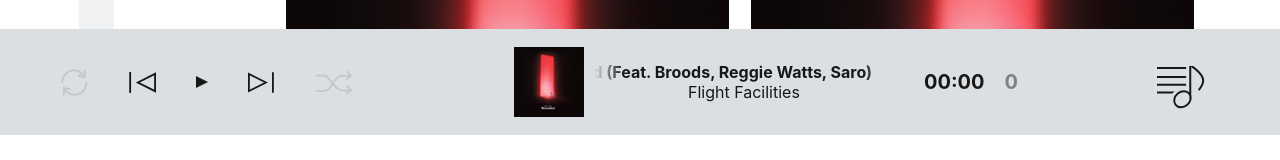
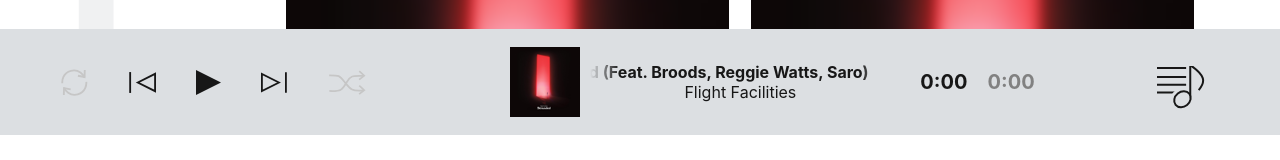
Before and after one commit to AmathonASP/asp-player, a React (Create React App) app: page / in a window 1280 px wide. Shown: the part 665-825 px from the top of the page. Built offline with nearby package versions, Linux system fonts and the light colour scheme; no server answers.

Commit message:
Added Simple Player

```diff
--- a/package.json
+++ b/package.json
@@ -4,6 +4,7 @@
   "private": true,
   "dependencies": {
     "hls.js": "^0.10.1",
+    "immutability-helper": "^2.7.1",
     "node-sass-chokidar": "^1.3.3",
     "npm-run-all": "^4.1.3",
     "react": "^16.4.1",
--- a/src/components/PlayStatusBar.jsx
+++ b/src/components/PlayStatusBar.jsx
@@ -22,6 +22,16 @@ class PlayStatusBar extends Component {
   handleTogglePlay = () => {
     this.props.onTogglePlay();
   }
+
+
+  convertTime = (timestamp) => {
+    let minutes = Math.floor(timestamp / 60);
+    let seconds = timestamp - (minutes * 60);
+    if (seconds < 10) { seconds = '0' + seconds; }
+    timestamp = minutes + ':' + seconds;
+    return timestamp;
+  }
+
 
   render() {
     const { now } = this.props;
@@ -52,8 +62,8 @@ class PlayStatusBar extends Component {
             <div className="gradient" />
           </div>
           <div className="time">
-            <div className="now">{now.convertedTime}</div>
-            <div className="total">{now.totalTime}</div>
+            <div className="now">{this.convertTime(now.currentTime)}</div>
+            <div className="total">{this.convertTime(now.totalTime)}</div>
           </div>
         </div>
         <div className="play-status-bar__playlist-btn" />
--- a/src/containers/App.jsx
+++ b/src/containers/App.jsx
@@ -1,5 +1,6 @@
 import React, { Component } from 'react';
 import { Switch, Route } from 'react-router-dom';
+import update from 'immutability-helper';
 
 import Hls from 'hls.js';
 
@@ -13,7 +14,7 @@ class App extends Component {
     const audio = document.getElementById('audio');
     if (Hls.isSupported()) {
       var hls = new Hls();
-      hls.loadSource('https://video-dev.github.io/streams/x36xhzz/x36xhzz.m3u8');
+      hls.loadSource(this.state.track.source);
       hls.attachMedia(audio);
       hls.on(Hls.Events.MANIFEST_PARSED,function() {
         console.log('hls manifest load');
@@ -35,42 +36,44 @@ class App extends Component {
 
   updateTime = (timestamp) => {
     timestamp = Math.floor(timestamp);
-    this.setState({ now: {currentTime: timestamp }});
-  }
-
-  convertTime = (timestamp) => {
-    let minutes = Math.floor(timestamp / 60);
-    let seconds = timestamp - (minutes * 60);
-    if (seconds < 10) { seconds = '0' + seconds; }
-    timestamp = minutes + ':' + seconds;
-    return timestamp;
+    const newState = update(this.state, {
+      now: {
+        currentTime: { $set: timestamp },
+      }
+    });
+    this.setState(newState);
   }
 
   handleTogglePlay = () => {
-    const { status, currentTime } = this.state.now;
+    const { status } = this.state.now;
     const audio = document.getElementById('audio');
+    let render;
 
     if (status === "play") {
-      this.setState({
+      const newState = update(this.state, {
         now: {
-          status: "pause",
+          status: { $set: "pause" },
         }
       });
+      this.setState(newState);
       audio.pause();
+      clearInterval(render);
     } else {
-      this.setState({
+      const newState = update(this.state, {
         now: {
-          status: "play",
+          status: { $set: "play" },
+          totalTime: { $set: Math.floor(audio.duration) },
         }
       });
+      this.setState(newState);
       audio.play();
       let _this = this;
-      setInterval(function() {
-        _this.updateTime(currentTime);
-        _this.setState({now: { convertedTime: _this.convertTime(currentTime)}});
+      render = setInterval(function() {
+        _this.updateTime(document.getElementById('audio').played.end(0));
       }, 100);
     }
   }
+
 
   render() {
     const { now } = this.state;
--- a/src/style/PlayStatusBar.css
+++ b/src/style/PlayStatusBar.css
@@ -33,13 +33,14 @@
       width: 27px;
       height: 23px;
       background-image: url(../assets/svg/backward-btn.svg); }
-    .play-status-bar .play-status-bar__controls .control {
-      width: 12px;
-      height: 20px; }
-      .play-status-bar .play-status-bar__controls .control.play {
-        background-image: url(../assets/svg/play-btn.svg); }
-      .play-status-bar .play-status-bar__controls .control.pause {
-        background-image: url(../assets/svg/pause-btn.svg); }
+    .play-status-bar .play-status-bar__controls .control.play {
+      width: 25px;
+      height: 25px;
+      background-image: url(../assets/svg/play-btn.svg); }
+    .play-status-bar .play-status-bar__controls .control.pause {
+      width: 25px;
+      height: 20px;
+      background-image: url(../assets/svg/pause-btn.svg); }
     .play-status-bar .play-status-bar__controls .forward {
       width: 26px;
       height: 23px;
--- a/src/style/PlayStatusBar.scss
+++ b/src/style/PlayStatusBar.scss
@@ -52,12 +52,15 @@ $warmGrayTextColor: #818181;
     }
 
     .control {
-      width: 12px;
-      height: 20px;
       &.play {
+        width: 25px;
+        height: 25px;
+
         background-image: url(../assets/svg/play-btn.svg);
       }
       &.pause {
+        width: 25px;
+        height: 20px;
         background-image: url(../assets/svg/pause-btn.svg);
       }
     }
```
Also changed, not shown: 1 other file (tests, documents, lock files or other folders).
